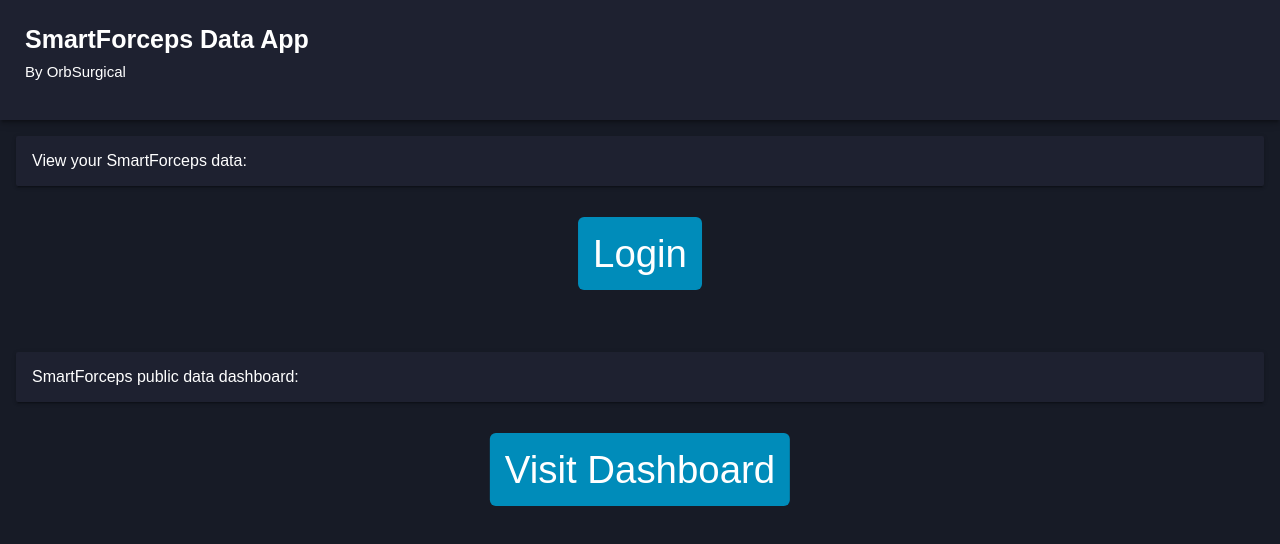
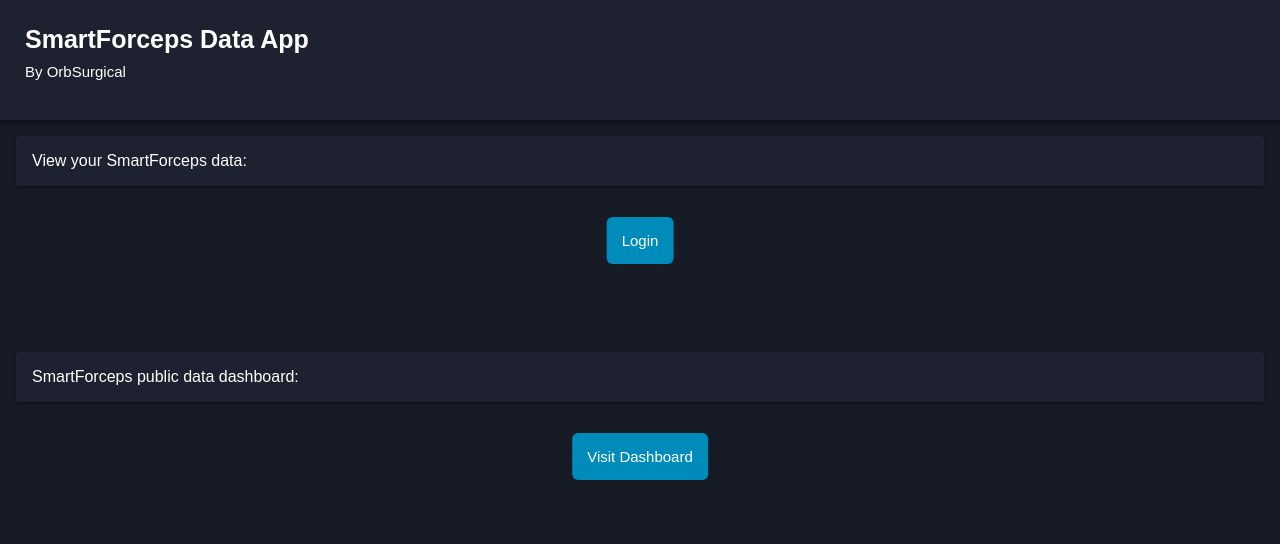
Before and after one commit to AmirBGitHub/pwa-smartforceps, a website: page index.html in a window 1280 px wide. Drawn offline with Linux system fonts and the light colour scheme.

Commit message:
update pwa layout

```diff
--- a/css/style.css
+++ b/css/style.css
@@ -136,7 +136,7 @@
   padding: 15px 15px;
   text-align: center;
   text-decoration: none;
-  font-size: 3vw;
+  font-size: 15PX;
   transition-duration: 0.2s;
   cursor: pointer;
 }
```
Also changed, not shown: 1 other file.
